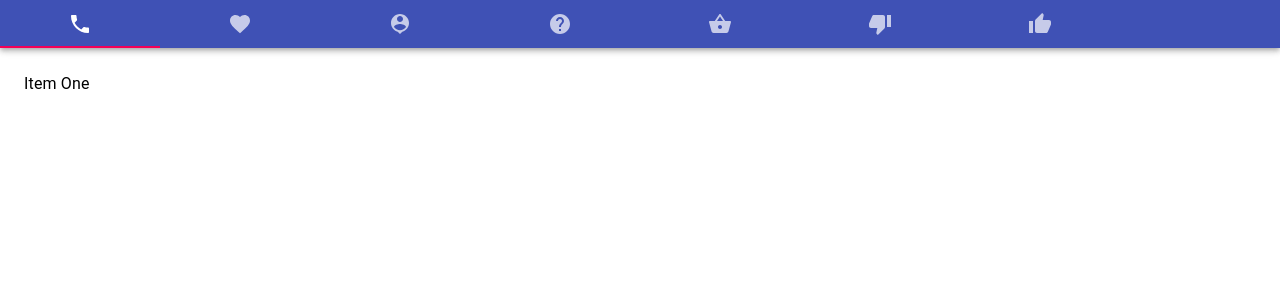
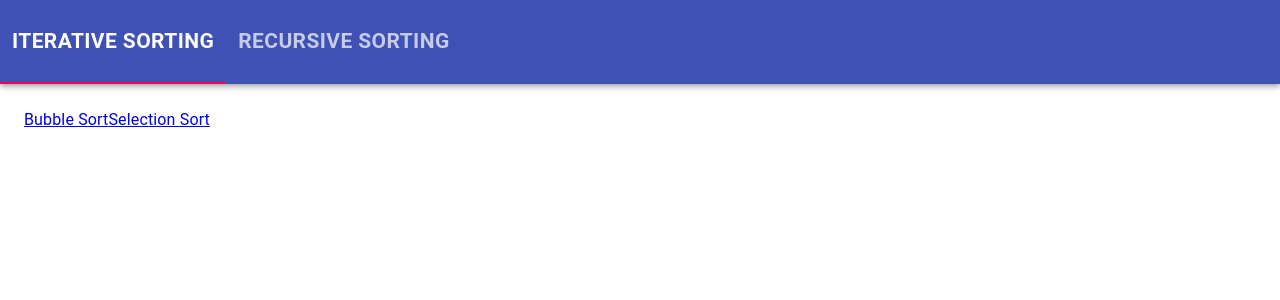
Before and after one commit to BenjaminGrabow/Visualize-Algorithms, a React (Create React App) app in the folder sort_algos/: page / in a window 1280 px wide. Shown: the top 300 px of the page. Built offline with nearby package versions, Linux system fonts and the light colour scheme.

Commit message:
created new App component

```diff
--- a/sort_algos/src/App.js
+++ b/sort_algos/src/App.js
@@ -5,20 +5,13 @@ import QuickSort from "./components/SortAlgos/RecursiveSorting/QuickSort";
 import MergeSort from "./components/SortAlgos/RecursiveSorting/MergeSort";
 import "./App.css";
 import { Route, NavLink } from "react-router-dom";
-import PropTypes from 'prop-types';
-import { makeStyles } from '@material-ui/core/styles';
-import AppBar from '@material-ui/core/AppBar';
-import Tabs from '@material-ui/core/Tabs';
-import Tab from '@material-ui/core/Tab';
-import PhoneIcon from '@material-ui/icons/Phone';
-import FavoriteIcon from '@material-ui/icons/Favorite';
-import PersonPinIcon from '@material-ui/icons/PersonPin';
-import HelpIcon from '@material-ui/icons/Help';
-import ShoppingBasket from '@material-ui/icons/ShoppingBasket';
-import ThumbDown from '@material-ui/icons/ThumbDown';
-import ThumbUp from '@material-ui/icons/ThumbUp';
-import Typography from '@material-ui/core/Typography';
-import Box from '@material-ui/core/Box';
+import PropTypes from "prop-types";
+import { makeStyles } from "@material-ui/core/styles";
+import AppBar from "@material-ui/core/AppBar";
+import Tabs from "@material-ui/core/Tabs";
+import Tab from "@material-ui/core/Tab";
+import Typography from "@material-ui/core/Typography";
+import Box from "@material-ui/core/Box";
 
 function TabPanel(props) {
   const { children, value, index, ...other } = props;
@@ -40,22 +33,22 @@ function TabPanel(props) {
 TabPanel.propTypes = {
   children: PropTypes.node,
   index: PropTypes.any.isRequired,
-  value: PropTypes.any.isRequired,
+  value: PropTypes.any.isRequired
 };
 
 function a11yProps(index) {
   return {
     id: `scrollable-prevent-tab-${index}`,
-    'aria-controls': `scrollable-prevent-tabpanel-${index}`,
+    "aria-controls": `scrollable-prevent-tabpanel-${index}`
   };
 }
 
 const useStyles = makeStyles(theme => ({
   root: {
     flexGrow: 1,
-    width: '100%',
-    backgroundColor: theme.palette.background.paper,
-  },
+    width: "100%",
+    backgroundColor: theme.palette.background.paper
+  }
 }));
 
 export default function ScrollableTabsButtonPrevent() {
@@ -76,61 +69,30 @@ export default function ScrollableTabsButtonPrevent() {
           scrollButtons="off"
           aria-label="scrollable prevent tabs example"
         >
-          <Tab icon={<PhoneIcon />} aria-label="phone" {...a11yProps(0)} />
-          <Tab icon={<FavoriteIcon />} aria-label="favorite" {...a11yProps(1)} />
-          <Tab icon={<PersonPinIcon />} aria-label="person" {...a11yProps(2)} />
-          <Tab icon={<HelpIcon />} aria-label="help" {...a11yProps(3)} />
-          <Tab icon={<ShoppingBasket />} aria-label="shopping" {...a11yProps(4)} />
-          <Tab icon={<ThumbDown />} aria-label="up" {...a11yProps(5)} />
-          <Tab icon={<ThumbUp />} aria-label="down" {...a11yProps(6)} />
+          <Tab
+            icon={<h2>Iterative Sorting</h2>}
+            aria-label="phone"
+            {...a11yProps(0)}
+          />
+          <Tab
+            icon={<h2>Recursive Sorting</h2>}
+            aria-label="favorite"
+            {...a11yProps(1)}
+          />
         </Tabs>
       </AppBar>
       <TabPanel value={value} index={0}>
-        Item One
+        <NavLink to="/bubble_sort">Bubble Sort</NavLink>
+        <NavLink to="/selection_sort">Selection Sort</NavLink>
       </TabPanel>
       <TabPanel value={value} index={1}>
-        Item Two
+        <NavLink to="/merge_sort">Selection Sort</NavLink>
+        <NavLink to="/quick_sort">Selection Sort</NavLink>
       </TabPanel>
-      <TabPanel value={value} index={2}>
-        Item Three
-      </TabPanel>
-      <TabPanel value={value} index={3}>
-        Item Four
-      </TabPanel>
-      <TabPanel value={value} index={4}>
-        Item Five
-      </TabPanel>
-      <TabPanel value={value} index={5}>
-        Item Six
-      </TabPanel>
-      <TabPanel value={value} index={6}>
-        Item Seven
-      </TabPanel>
+      <Route path="/bubble_sort" component={BubbleSort} />
+      <Route path="/selection_sort" component={SelectionSort} />
+      <Route path="/merge_sort" component={MergeSort} />
+      <Route path="/quick_sort" component={QuickSort} />
     </div>
   );
 }
-// class App extends React.Component {
-//   constructor(props) {
-//     super(props);
-//     this.state = {};
-//   }
-
-//   componentDidMount = () => {};
-
-//   render() {
-//     return (
-//       <div>
-//         <NavLink to="/bubble_sort" >Bubble Sort</NavLink>
-//         <NavLink to="/selection_sort" >Selection Sort</NavLink>
-//         <NavLink to="/merge_sort" >Selection Sort</NavLink>
-//         <NavLink to="/quick_sort" >Selection Sort</NavLink>
-//         <Route path="/bubble_sort" component={BubbleSort} />
-//         <Route path="/selection_sort" component={SelectionSort} />
-//         <Route path="/merge_sort" component={MergeSort} />
-//         <Route path="/quick_sort" component={QuickSort} />
-//       </div>
-//     );
-//   }
-// }
-
-// export default App;
```
